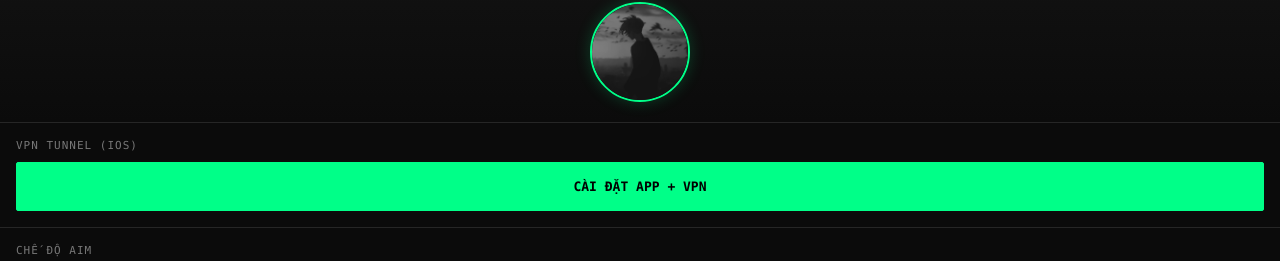
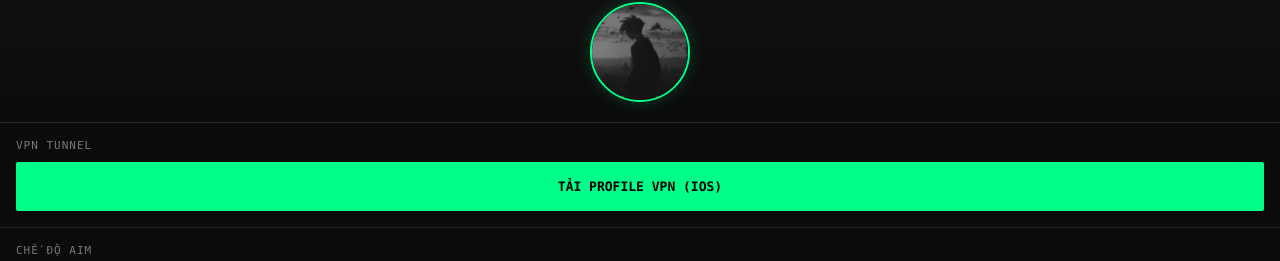
Before and after one commit to indo68718-sys/Mewtuner, a plain HTML site: page index.html in a window 1280 px wide. Shown: the part 70-331 px from the top of the page. Drawn offline with Linux system fonts and the light colour scheme.

Commit message:
Update index.html

```diff
--- a/index.html
+++ b/index.html
@@ -5,6 +5,7 @@
   <meta name="viewport" content="width=device-width,initial-scale=1,maximum-scale=1,user-scalable=no">
   <title>Mew Tuner</title>
 
+  <!-- KHAI BÁO PWA ĐỂ LẤY ICON VÀ AVATAR CHO CẢ IOS VÀ ANDROID -->
   <link rel="manifest" href="manifest.json">
   <link rel="apple-touch-icon" href="icon.png">
   <meta name="apple-mobile-web-app-capable" content="yes">
@@ -23,7 +24,7 @@
     header h1 { font-size: 16px; margin: 0; letter-spacing: 2px; color: var(--accent); text-transform: uppercase; }
     .status { font-size: 12px; color: var(--dim); }
 
-    /* KHUNG AVATAR */
+    /* KHUNG AVATAR HIỂN THỊ TRONG APP */
     .avatar-box { display: flex; justify-content: center; padding: 20px 0; border-bottom: 1px solid var(--line); background: linear-gradient(180deg, #111 0%, #0b0b0b 100%); }
     .avatar-box img { width: 100px; height: 100px; border-radius: 50%; object-fit: cover; border: 2px solid var(--accent); box-shadow: 0 0 16px rgba(0,255,136,0.2); }
 
@@ -63,15 +64,15 @@
   <div class="status" id="status">● TẮT</div>
 </header>
 
+<!-- AVATAR BÓNG ĐÊM -->
 <div class="avatar-box">
   <img src="icon.png" alt="Mew Tuner">
 </div>
 
 <section>
-  <label>VPN TUNNEL (IOS)</label>
+  <label>VPN TUNNEL</label>
   <div class="row">
-    <!-- Nút tải file mobileconfig. Nhớ up file mewtuner.mobileconfig lên Github cùng thư mục -->
-    <a href="mewtuner.mobileconfig" class="primary" download>CÀI ĐẶT APP + VPN</a>
+    <a href="mewtuner.mobileconfig" class="primary" download>TẢI PROFILE VPN (IOS)</a>
   </div>
 </section>
 
```
